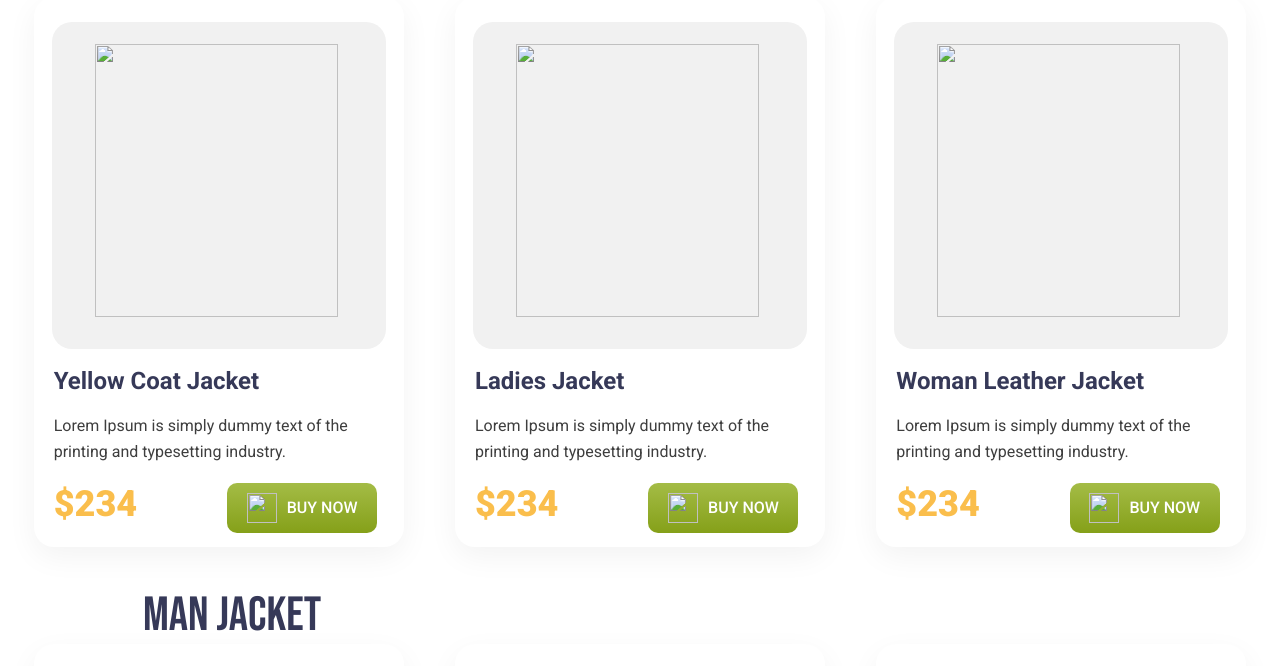
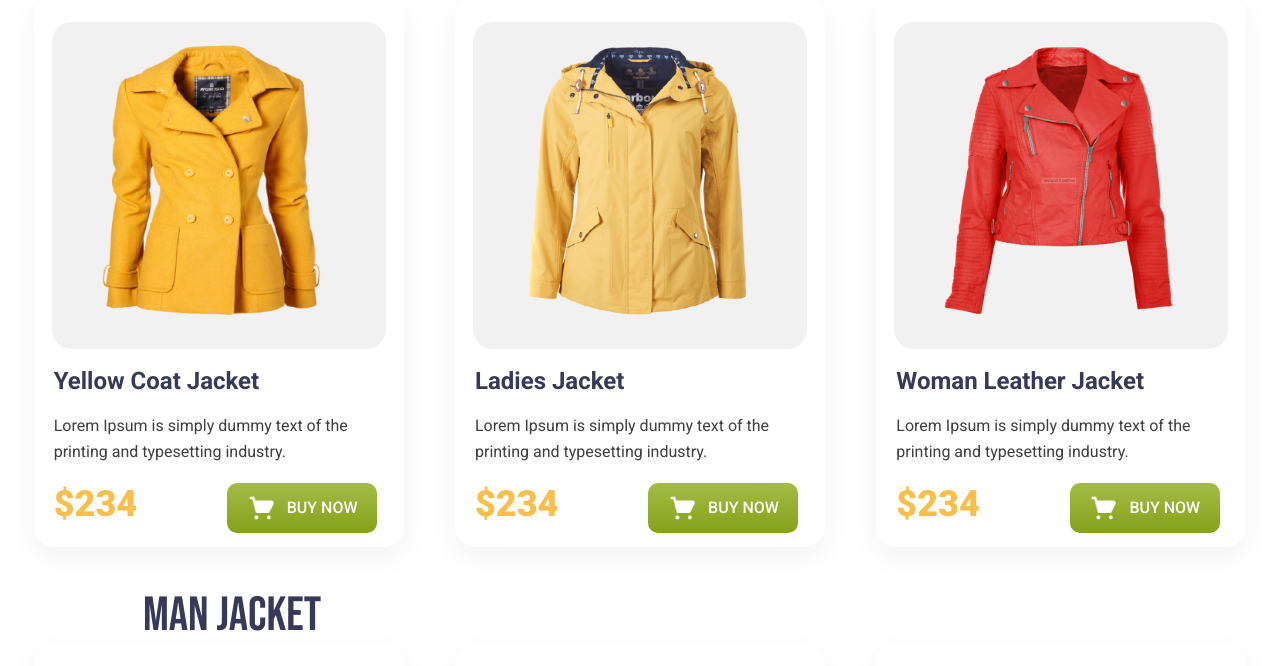
Before and after one commit to Didariiuc/GenZ-Fashion, a plain HTML site: page index.html in a window 1280 px wide. Shown: the part 553-1219 px from the top of the page. Drawn offline with Linux system fonts and the light colour scheme; the site is published under a folder, as on GitHub Pages, so addresses that start at the root find nothing.

Commit message:
images updated

```diff
--- a/index.html
+++ b/index.html
@@ -79,7 +79,7 @@
     <section class="woman-section">
         <div class="card">
             <div class="photo-card">
-                <img src="/images/jacket-1.png" alt="">
+                <img src="images/jacket-1.png" alt="">
             </div>
             <div class="card-head">
                 Yellow Coat Jacket
@@ -94,7 +94,7 @@
                 </div>
                 <button class="btn-primary">
                     <div class="btn-font">
-                        <img src="/icons/shopping-cart 1.png" alt="">
+                        <img src="icons/shopping-cart 1.png" alt="">
                         <div class="BUY">
                             BUY NOW
                         </div>
@@ -105,7 +105,7 @@
 
         <div class="card">
             <div class="photo-card">
-                <img src="/images/jacket-2.png" alt="">
+                <img src="images/jacket-2.png" alt="">
             </div>
             <div class="card-head">
                 Ladies Jacket
@@ -120,7 +120,7 @@
                 </div>
                 <button class="btn-primary">
                     <div class="btn-font">
-                        <img src="/icons/shopping-cart 1.png" alt="">
+                        <img src="icons/shopping-cart 1.png" alt="">
                         <div class="BUY">
                             BUY NOW
                         </div>
@@ -131,7 +131,7 @@
 
         <div class="card">
             <div class="photo-card">
-                <img src="/images/jacket-3.png" alt="">
+                <img src="images/jacket-3.png" alt="">
             </div>
             <div class="card-head">
                 Woman Leather Jacket
@@ -146,7 +146,7 @@
                 </div>
                 <button class="btn-primary">
                     <div class="btn-font">
-                        <img src="/icons/shopping-cart 1.png" alt="">
+                        <img src="icons/shopping-cart 1.png" alt="">
                         <div class="BUY">
                             BUY NOW
                         </div>
```
